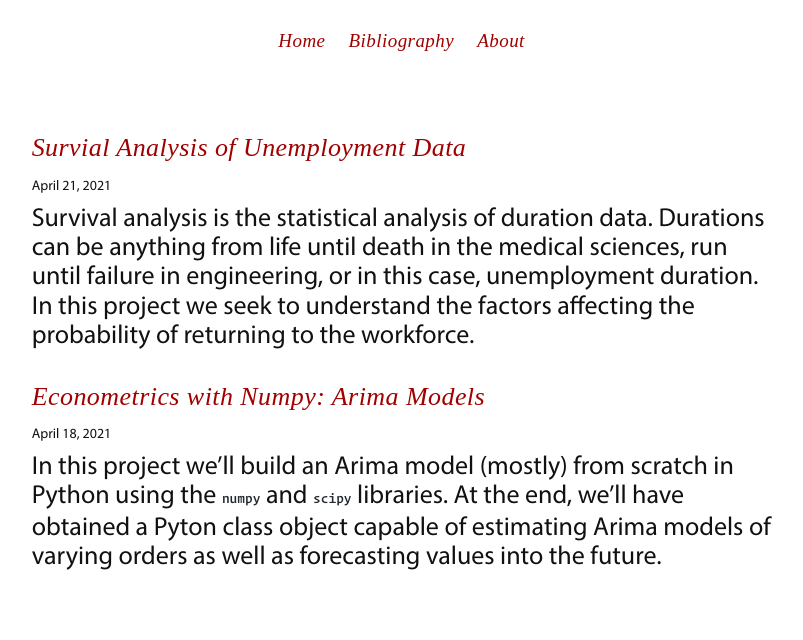
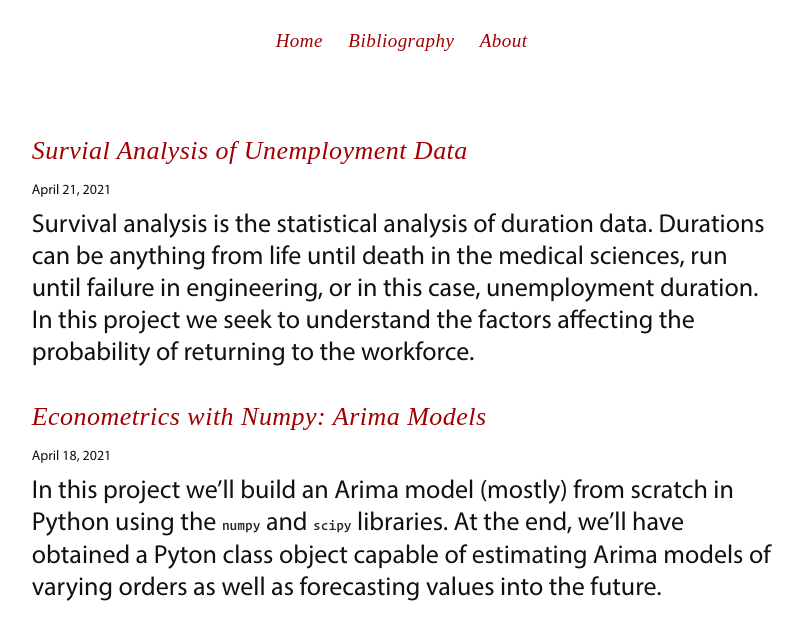
Before and after one commit to mhoirup/mhoirup.github.io, a Jekyll site: the page built from index.html, in a window 1280 px wide. Shown: the top 640 px of the page, without its empty margins (240-1043 px from the left). Built offline with Jekyll 4.4.1, drawn with Linux system fonts in a browser that asks for light colours.

Commit message:
adjust font sizes

```diff
--- a/css/tufte.scss
+++ b/css/tufte.scss
@@ -25,11 +25,11 @@
     text-align: baseline;
     -webkit-font-smoothing: antialiased;
     -moz-osx-font-smoothing: grayscale;
-    font-size: 11pt;
 }
 
 body {
     width: 85%;
+    font-size: 19pt;
     margin-left: auto;
     margin-right: auto;
     padding-left: 13%;
```
